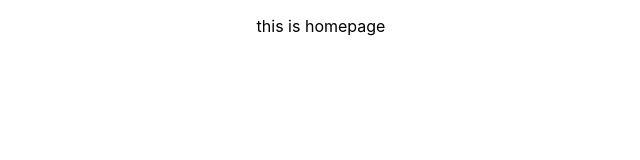
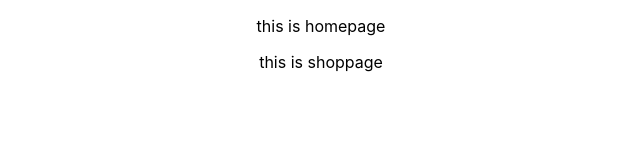
Before and after one commit to rujvinagpure/basic-e-commerce, a React (Create React App) app: page / in a window 1280 px wide. Shown: the top 160 px of the page, without its empty margins (319-959 px from the left). Built offline with nearby package versions, Linux system fonts and the light colour scheme.

Commit message:
shoppage

```diff
--- a/src/App.js
+++ b/src/App.js
@@ -1,10 +1,13 @@
 
 import './App.css';
+import ShopPage from './pages/shop-page/shop-pagecomponent';
 import HomePage from './pages/home-page/home-pagecomponent'
 function App() {
   return (
     <div className="App">
       <HomePage/>
+      <ShopPage/>
+
     </div>
   );
 }
--- a/src/pages/shop-page/shop-pagecomponent.js
+++ b/src/pages/shop-page/shop-pagecomponent.js
@@ -1,16 +1,15 @@
-// const shoppage =()=>{
 
-//     return(
-//         {
-//            <div>
-
-//            </div>
-//         }
-//     )
-// }
-
-// function shop (){
-
-// }
 import React from "react";
 import './shop-page.styles.css';
+
+const ShopPage = ()=>{
+    return(
+
+        <div className="shoppage">
+            <p>
+                this is shoppage
+            </p>
+        </div>
+    )
+}
+export default ShopPage;
```
